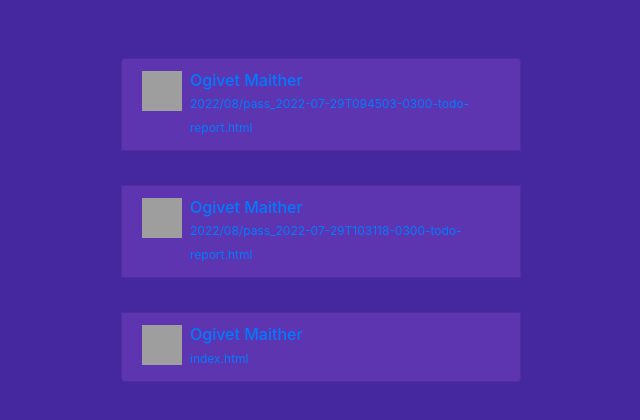
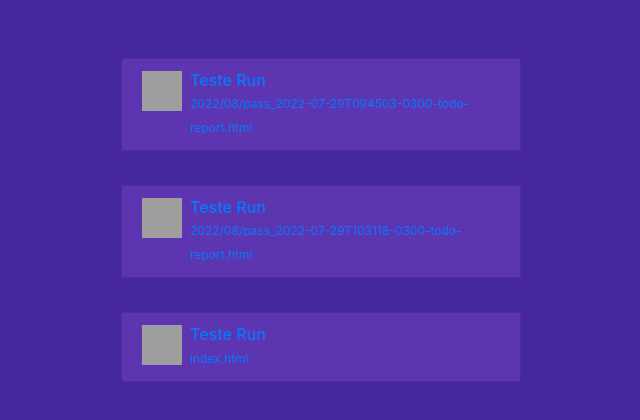
Before and after one commit to Matoro17/Cypress-Showcase, a plain HTML site: page index.html in a window 1280 px wide. Shown: the whole page, without its empty margins (319-959 px from the left). Drawn offline with nearby package versions, Linux system fonts and the light colour scheme; grey boxes are pictures that could not be loaded.

Commit message:
deploy: 13d52d6d6f49ea5ac04c4d50e88d0b4d23ced302

```diff
--- a/index.html
+++ b/index.html
@@ -38,7 +38,7 @@
             width="40" height="40"
           />
           <div class="ml-2">
-            <h6 class="mb-0">Ogivet Maither</h6>
+            <h6 class="mb-0">Teste Run</h6>
             <div class="about">
               <span>2022/08/pass_2022-07-29T094503-0300-todo-report.html</span>
             </div>
@@ -56,7 +56,7 @@
             width="40" height="40"
           />
           <div class="ml-2">
-            <h6 class="mb-0">Ogivet Maither</h6>
+            <h6 class="mb-0">Teste Run</h6>
             <div class="about">
               <span>2022/08/pass_2022-07-29T103118-0300-todo-report.html</span>
             </div>
@@ -74,7 +74,7 @@
             width="40" height="40"
           />
           <div class="ml-2">
-            <h6 class="mb-0">Ogivet Maither</h6>
+            <h6 class="mb-0">Teste Run</h6>
             <div class="about">
               <span>index.html</span>
             </div>
```
